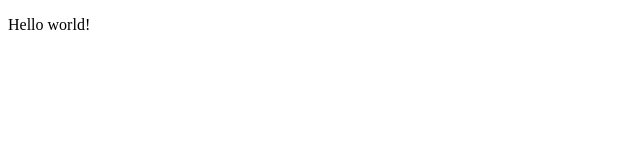
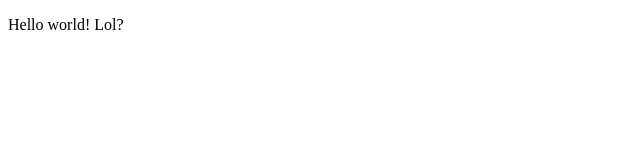
Before and after one commit to Zolrux/course, a plain HTML site: page index.html in a window 1280 px wide. Shown: the full height of the page, 0-640 px from the left. Drawn offline with Linux system fonts and the light colour scheme.

Commit message:
Второй коммит

```diff
--- a/index.html
+++ b/index.html
@@ -10,7 +10,7 @@
 
 <body>
 
-	<p>Hello world!</p>
+	<p>Hello world! Lol?</p>
 
 	<script src="js/script.js"></script>
 </body>
```
